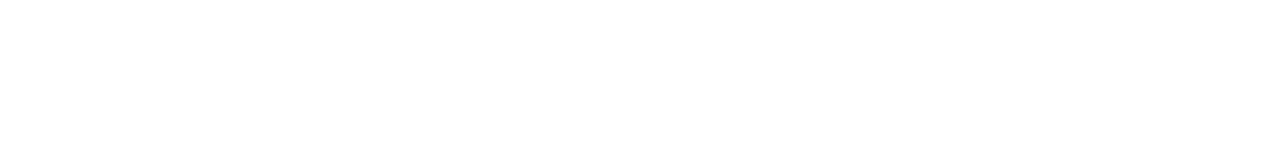
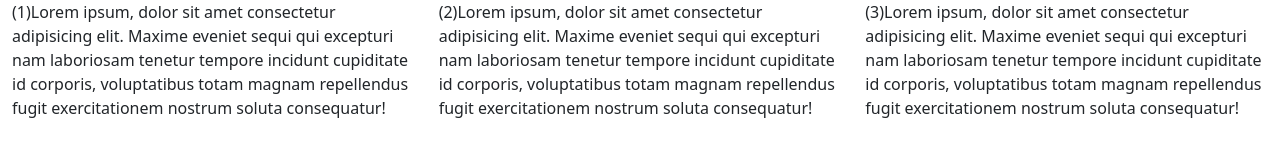
Before and after one commit to MuhammadAmmarAtique/Bootstrap, a plain HTML site: page index.html in a window 1280 px wide. Drawn offline with nearby package versions, Linux system fonts and the light colour scheme.

Commit message:
learned how to ide elements in bootstrap

```diff
--- a/index.html
+++ b/index.html
@@ -35,11 +35,36 @@
         </div>
 
       </div>
+    </div> -->
 
+    <!-- <div class="container mt-1">
+
+      <div class="border">
+        <div class="float-lg-start float-none">
+          <button type="button">Left</button>
+        </div>
+        <div class="float-lg-end float-none">
+          <button type="button">Right</button>
+        </div>
+        <div class="clearfix"></div>
+      </div>
 
     </div> -->
 
+   <div class="container-fluid" >
+       <div class="row">
 
+
+        <div class="col-4 d-none d-sm-block">(1)Lorem ipsum, dolor sit amet consectetur adipisicing elit. Maxime eveniet sequi qui excepturi nam laboriosam tenetur tempore incidunt cupiditate id corporis, voluptatibus totam magnam repellendus fugit exercitationem nostrum soluta consequatur!</div>
+
+        <div class="col-4">(2)Lorem ipsum, dolor sit amet consectetur adipisicing elit. Maxime eveniet sequi qui excepturi nam laboriosam tenetur tempore incidunt cupiditate id corporis, voluptatibus totam magnam repellendus fugit exercitationem nostrum soluta consequatur!</div>
+
+        <div class="col-4">(3)Lorem ipsum, dolor sit amet consectetur adipisicing elit. Maxime eveniet sequi qui excepturi nam laboriosam tenetur tempore incidunt cupiditate id corporis, voluptatibus totam magnam repellendus fugit exercitationem nostrum soluta consequatur!</div>
+
+
+
+      </div>
+    </div>
 
 
 
```
Also changed, not shown: imgs_for_learning/6) Classes for hiding elements.png (added).
